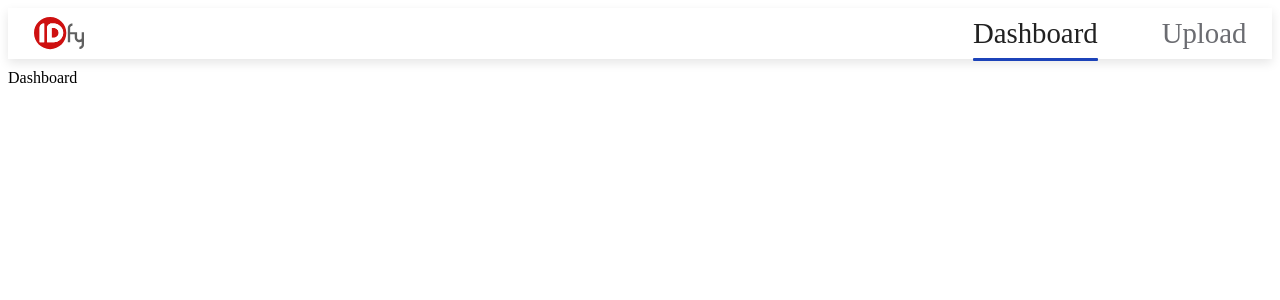
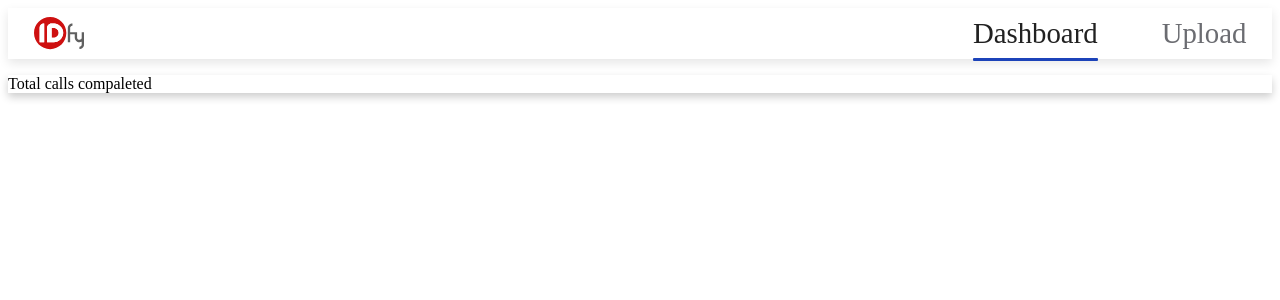
Before and after one commit to vaibhav-if/idfy_hack23_fe, a React (Create React App) app: page /dashboard in a window 1280 px wide. Shown: the top 300 px of the page. Built offline with nearby package versions, Linux system fonts and the light colour scheme; no server answers.

Commit message:
card added

```diff
--- a/public/css/main.css
+++ b/public/css/main.css
@@ -10,6 +10,18 @@ li {
 
 .mt10 {
   margin-top: 10px;
+}
+
+
+.card {
+  /* Add shadows to create the "card" effect */
+  box-shadow: 0 4px 8px 0 rgba(0,0,0,0.2);
+  transition: 0.3s;
+}
+
+/* On mouse-over, add a deeper shadow */
+.card:hover {
+  box-shadow: 0 8px 16px 0 rgba(0,0,0,0.2);
 }
 
 .mt50{
--- a/src/dashboard/index.js
+++ b/src/dashboard/index.js
@@ -24,7 +24,13 @@ const Dashboard = () => {
   useEffect(()=>{
     getStats()
   },[])
-  return <div>Dashboard</div>;
+  return(
+    <div className="mt10">
+      <div className="card">
+          <p>Total calls compaleted</p>
+      </div>
+    </div>
+  )
 };
 
 export default Dashboard;
```
